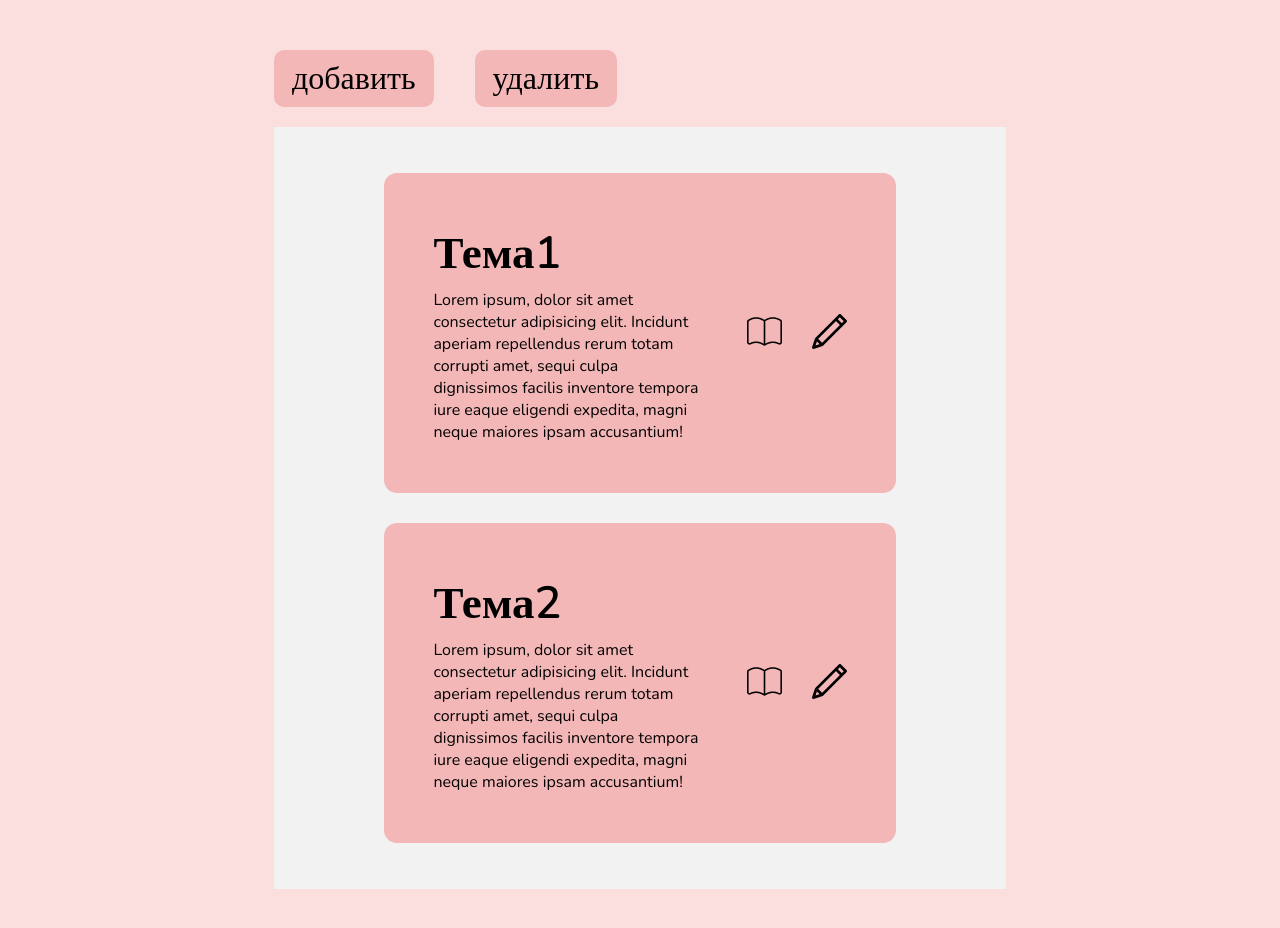
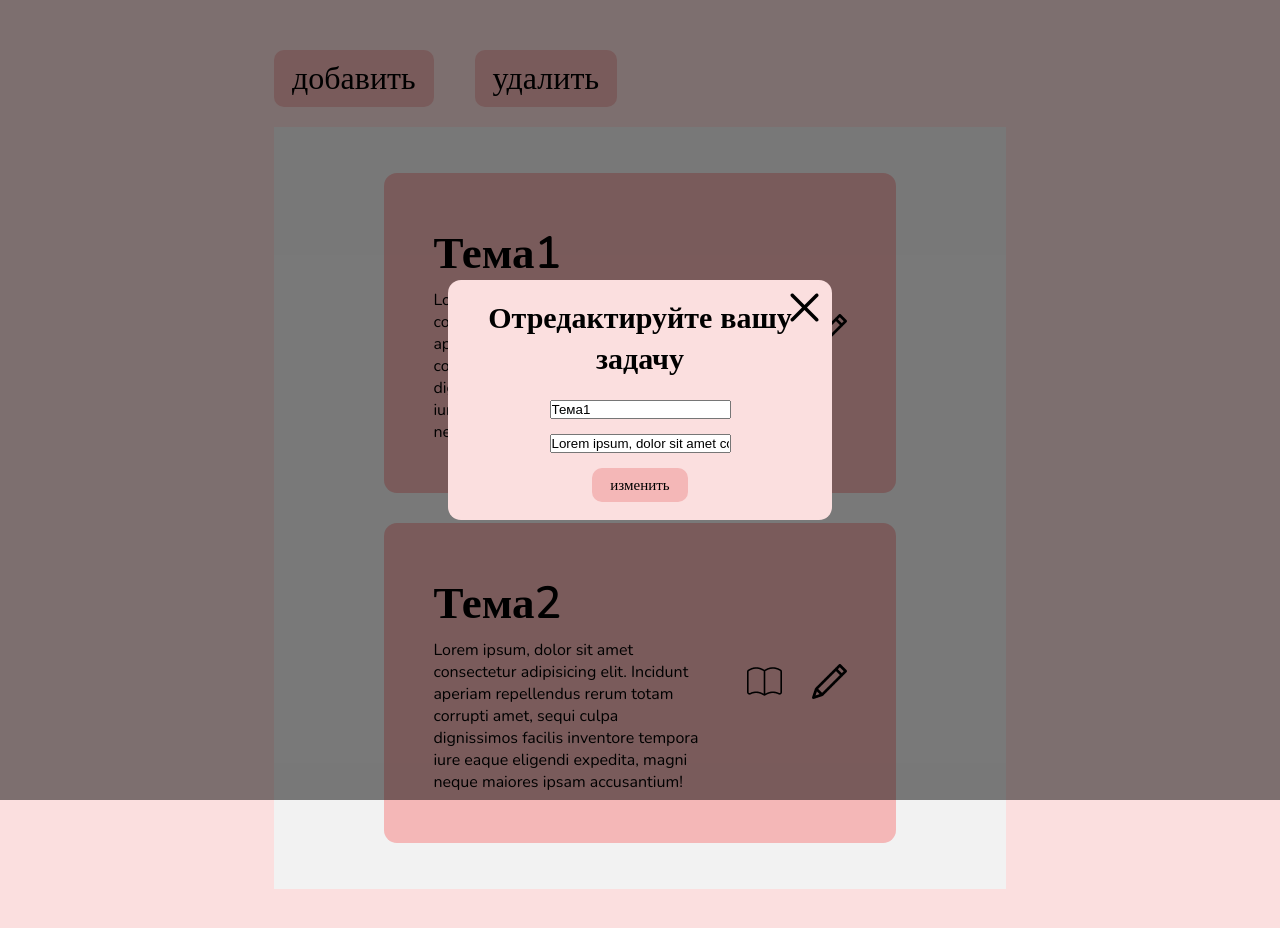
Before and after one commit to iskanderqq/Task-Planner, a plain HTML site: page index.html in a window 1280 px wide. Both pictures are taken after a click on the button 829 px from the left and 333 px from the top of the page. Drawn offline with nearby package versions, Linux system fonts and the light colour scheme.

Commit message:
Added edit tasks function

```diff
--- a/css/styles.css
+++ b/css/styles.css
@@ -48,6 +48,7 @@ body{
     font-weight: 700;
     font-size: 30px;
     color: #000000;
+    text-align: center
 }
 .popup-container__input-taskTheme{
     margin-bottom: 15px;
@@ -81,6 +82,69 @@ body{
 }
 /*  */
 
+/* POPUP editor */
+
+.popup-editor__wrapper{
+    position: fixed;
+    top: 0;
+    left: 0;
+    width: 100%;
+    height: 100%;
+    display: flex;
+    justify-content: center;
+    align-items: center;
+    background-color: rgba(0,0,0,0.5 );
+}
+.popup-editor__container{
+    position: relative;
+    padding: 30px;
+    width: 30%;
+    height: 30%;
+    display: flex;
+    flex-direction: column;
+    align-items: center;
+    justify-content: center;
+    background: #FBDFDF;
+    border-radius: 13px;
+}
+.popup-editor__title{
+    margin-bottom: 20px;
+    font-family: 'Nunito';
+    font-style: normal;
+    font-weight: 700;
+    font-size: 30px;
+    color: #000000;
+    text-align: center;
+}
+.popup-editor__input-taskTheme{
+    margin-bottom: 15px;
+}
+.popup-editor__input-taskText{
+    margin-bottom: 15px;
+}
+.popup-editor__button{
+    padding: 7px 18px;
+    background: #F4B7B7;
+    border-radius: 10px;
+    font-family: 'Nunito';
+    font-style: normal;
+    font-weight: 400;
+    font-size: 15px;
+     color: #000000;
+     border: none;
+     cursor: pointer;
+}
+
+.popup-editor__close{
+    position: absolute;
+    right: 10px;
+    top: 10px;
+    background-color: transparent;
+    border: none;
+    cursor: pointer;
+}
+
+/*  */
 .planner-buttons{
     align-self: flex-start;
     display: flex;
--- a/index.html
+++ b/index.html
@@ -20,11 +20,11 @@
                     <h3 class="task-textBox__title">Тема1</h3>
                     <p class="task-textBox__text">Lorem ipsum, dolor sit amet consectetur adipisicing elit. Incidunt aperiam repellendus rerum totam corrupti amet, sequi culpa dignissimos facilis inventore tempora iure eaque eligendi expedita, magni neque maiores ipsam accusantium!</p>
                 </div>
-                <div class="tasks-window__buttons-img">
+                <div class="tasks-window__buttons-img taskOpener">
                     <button class="buttons-img__button">
                         <img src="img/open.png" alt="">
                     </button>
-                    <button class="buttons-img__button">
+                    <button class="buttons-img__button taskEditor">
                         <img src="img/edit.png" alt="">
                     </button>
                     <div class="checkBox-button">
@@ -38,10 +38,10 @@
                     <p class="task-textBox__text">Lorem ipsum, dolor sit amet consectetur adipisicing elit. Incidunt aperiam repellendus rerum totam corrupti amet, sequi culpa dignissimos facilis inventore tempora iure eaque eligendi expedita, magni neque maiores ipsam accusantium!</p>
                 </div>
                 <div class="tasks-window__buttons-img">
-                    <button class="buttons-img__button">
+                    <button class="buttons-img__button taskOpener">
                         <img src="img/open.png" alt="">
                     </button>
-                    <button class="buttons-img__button">
+                    <button class="buttons-img__button taskEditor">
                         <img src="img/edit.png" alt="">
                     </button>
                     <div class="checkBox-button">
@@ -52,6 +52,19 @@
 
         </main>
     </div>
+    <div class="popup-editor__wrapper hidden">
+        <div class="popup-editor__container">
+            <button class="popup-editor__close">
+                <img src="img/close.png" alt="close-button" class="popup-editor__close-button">
+            </button>
+
+            <h3 class="popup-editor__title">Отредактируйте вашу задачу</h3>
+            <input type="text" class="popup-editor__input-taskTheme">
+            <input type="text" class="popup-editor__input-taskText">
+            <button class="popup-editor__button">изменить</button>
+        </div>
+    </div>
+
     <div class="popup-wrapper hidden">
         <div class="popup-container">
             <button class="popup-container__close">
@@ -61,7 +74,7 @@
             <h3 class="popup-container__title">Введите задачу</h3>
             <input type="text" class="popup-container__input-taskTheme">
             <input type="text" class="popup-container__input-taskText">
-            <button class="popup-container__button">Добавить</button>
+            <button class="popup-container__button">добавить</button>
         </div>
     </div>
     <script src="js/index.js"></script>
--- a/js/index.js
+++ b/js/index.js
@@ -4,14 +4,49 @@ let popCloseButton = document.querySelector(".popup-wrapper");
 let popupWrapper = document.querySelector(".popup-wrapper");
 let  tasksWindow = document.querySelector(".tasks-window");
 let popupAddButton = document.querySelector(".popup-container__button");
+let popupEditor = document.querySelector(".popup-editor__wrapper");
+let editButton = document.querySelectorAll(".taskEditor");
+let closeEditButtin = document.querySelector(".popup-editor__close");
+//open edit window
+ setInterval(()=>{
+    let taskTitle = document.querySelectorAll(".task-textBox__title");
+    let taskText = document.querySelectorAll(".task-textBox__text");
+    let textBoxTheme = document.querySelector(".popup-editor__input-taskTheme");
+    let textBoxText = document.querySelector(".popup-editor__input-taskText");
+
+    for(let i = 0; i  < document.querySelectorAll(".taskEditor").length; i++){
+
+        document.querySelectorAll(".taskEditor")[i].onclick = ()=>{
+            document.querySelector(".popup-editor__wrapper").classList.toggle("hidden")
+            textBoxTheme.value = taskTitle[i].textContent;
+            textBoxText.value = taskText[i].textContent;
+            document.querySelector(".popup-editor__button").onclick= ()=>{
+                document.querySelector(".popup-editor__wrapper").classList.toggle("hidden")
+                taskTitle[i].textContent = textBoxTheme.value;
+                taskText[i].textContent = textBoxText.value;
+            }
+        }
+
+    }
 
 
 
+},1000);
+// close edit window
+closeEditButtin.addEventListener("click", ev =>{
+    document.querySelector(".popup-editor__wrapper").classList.toggle("hidden");
+});
+
+
+
+// open popup
 addButton.addEventListener('click', ev =>{
     popupWrapper.classList.toggle("hidden");
 
 });
 
+
+// delete button functions
 delButton.addEventListener('click', ev =>{
     let checkBtn = document.querySelectorAll(".checkBox-button");
     let check = document.querySelectorAll(".checkBox-button__checked");
@@ -66,18 +101,19 @@ delButton.addEventListener('click', ev =>{
 
 });
 
-
+// close popup
 popCloseButton.addEventListener('click', ev=>{
     if(ev.target.className === "popup-container__close__button"){
         popupWrapper.classList.toggle("hidden");
     }
 });
+
+// create task
 popupAddButton.addEventListener("click", ev=>{
     if(ev.target.className === "popup-container__button"){
          tasksWindow.append(createTask());
     }
 })
-
 
 
 function createTask(){
@@ -108,9 +144,11 @@ function createTask(){
 
     let taskButton1 = document.createElement("button")
     taskButton1.classList.add("buttons-img__button");
+    taskButton1.classList.add("taskOpener");
 
     let taskButton2 = document.createElement("button")
     taskButton2.classList.add("buttons-img__button");
+    taskButton2.classList.add("taskEditor");
 
     let taskButtonImg1 = document.createElement("img");
     taskButtonImg1.setAttribute("src", "img/open.png")   ;
```
